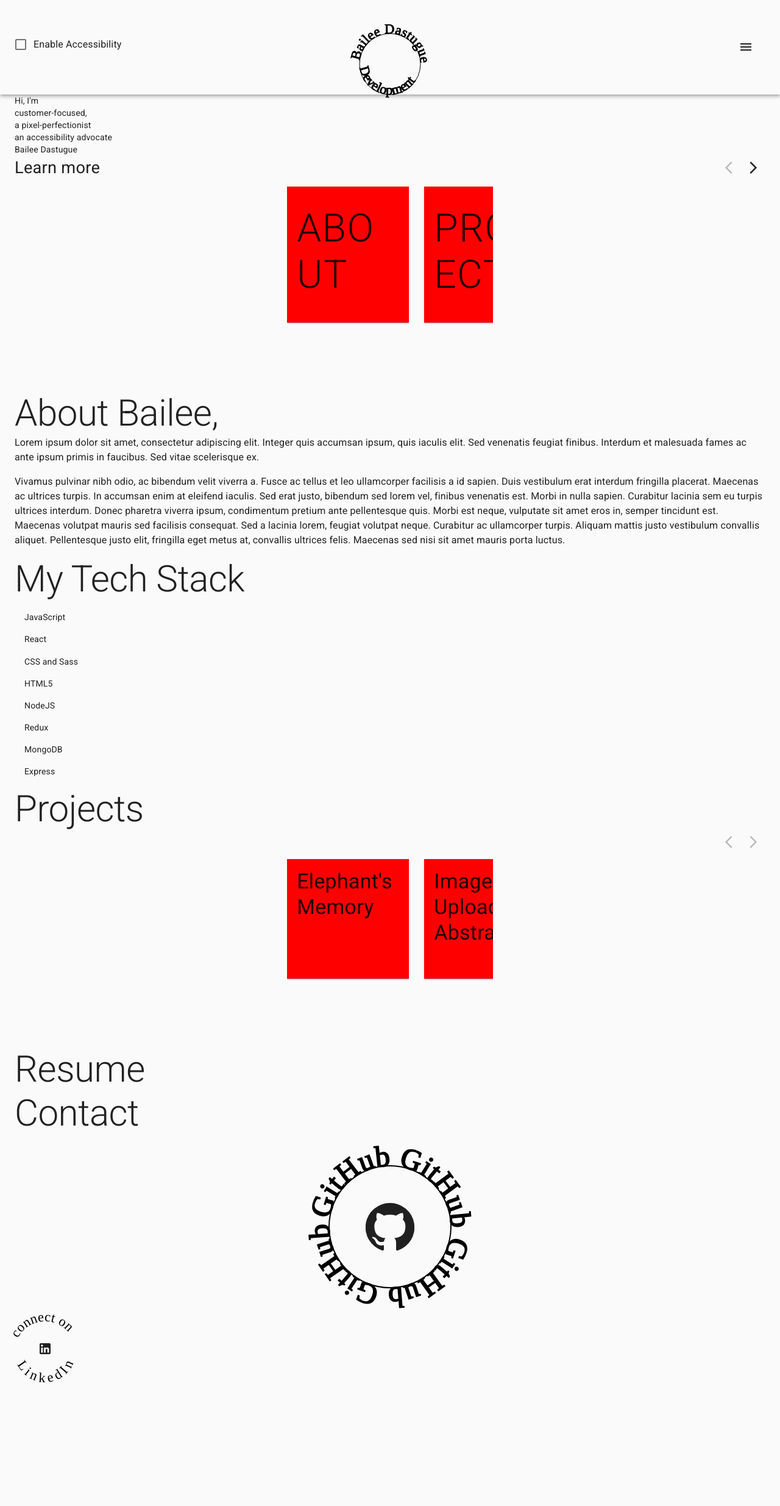
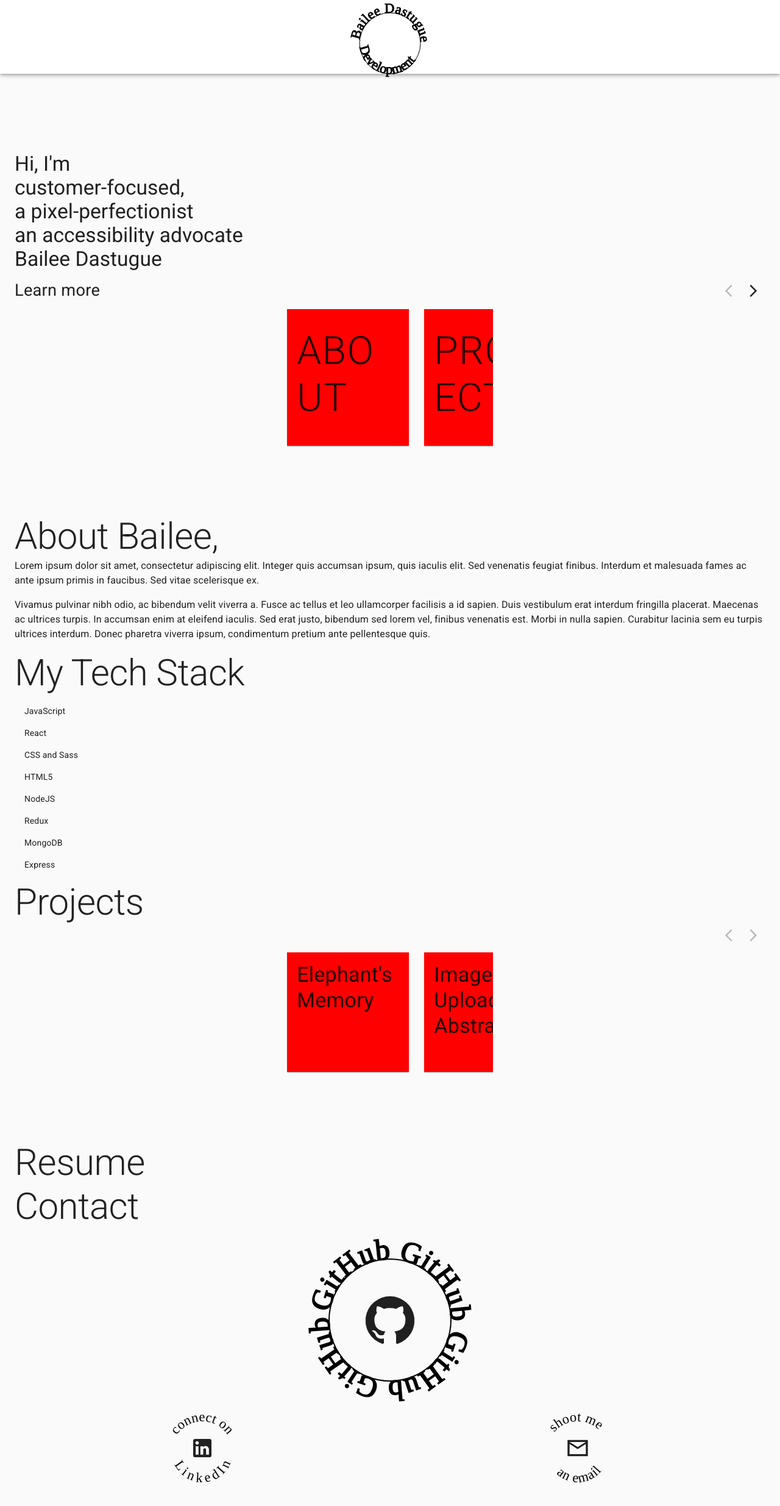
Before and after one commit to baileedastugue/portfolio_v2, a React (Create React App) app in the folder client/: page / in a window 1280 px wide. Shown: the top 2470 px of the page at 61% size. Before the commit the page ends 2317 px from the top, so only its background shows below. Built offline with nearby package versions, Linux system fonts and the light colour scheme.

Commit message:
email button, nav bar transparency, on scroll working with sticky nav bar

```diff
--- a/client/src/components/Sections/About/index.js
+++ b/client/src/components/Sections/About/index.js
@@ -3,7 +3,7 @@ import { Typography, Box } from '@material-ui/core';
 
 const About = (props) => {
   return (
-    <Box id={props.id}>
+    <Box id={props.id} style={{ paddingTop: '120px', marginTop: '-120px' }}>
       <Typography variant='h2'>About Bailee,</Typography>
       <Typography paragraph>
         Lorem ipsum dolor sit amet, consectetur adipiscing elit. Integer quis
@@ -18,12 +18,7 @@ const About = (props) => {
         eleifend iaculis. Sed erat justo, bibendum sed lorem vel, finibus
         venenatis est. Morbi in nulla sapien. Curabitur lacinia sem eu turpis
         ultrices interdum. Donec pharetra viverra ipsum, condimentum pretium
-        ante pellentesque quis. Morbi est neque, vulputate sit amet eros in,
-        semper tincidunt est. Maecenas volutpat mauris sed facilisis consequat.
-        Sed a lacinia lorem, feugiat volutpat neque. Curabitur ac ullamcorper
-        turpis. Aliquam mattis justo vestibulum convallis aliquet. Pellentesque
-        justo elit, fringilla eget metus at, convallis ultrices felis. Maecenas
-        sed nisi sit amet mauris porta luctus.
+        ante pellentesque quis.
       </Typography>
     </Box>
   );
--- a/client/src/components/Sections/Contact/index.js
+++ b/client/src/components/Sections/Contact/index.js
@@ -1,14 +1,22 @@
 import React from 'react';
-import { Typography, Box } from '@material-ui/core';
+import { Typography, Box, Grid } from '@material-ui/core';
 import GitHubButton from '../../Buttons/Contact/GitHubButton';
 import LinkedInButton from '../../Buttons/Contact/LinkedInButton';
+import EmailButton from '../../Buttons/Contact/EmailButton';
 
 const Contact = (props) => {
   return (
-    <Box id={props.id}>
+    <Box id={props.id} style={{ paddingTop: '120px', marginTop: '-120px' }}>
       <Typography variant='h2'>Contact</Typography>
       <GitHubButton />
-      <LinkedInButton />
+      <Grid container justifyContent='center'>
+        <Grid xs={6}>
+          <LinkedInButton />
+        </Grid>
+        <Grid xs={6}>
+          <EmailButton />
+        </Grid>
+      </Grid>
     </Box>
   );
 };
--- a/client/src/components/Sections/Projects/index.js
+++ b/client/src/components/Sections/Projects/index.js
@@ -6,7 +6,7 @@ import ProjectCard from '../../Carousel/ProjectCard';
 
 const Projects = (props) => {
   return (
-    <Box id={props.id}>
+    <Box id={props.id} style={{ paddingTop: '120px', marginTop: '-120px' }}>
       <Typography variant='h2'>Projects</Typography>
       <CarouselContainer slides={projectsData}>
         <ProjectCard />
--- a/client/src/components/Sections/Resume/index.js
+++ b/client/src/components/Sections/Resume/index.js
@@ -3,7 +3,7 @@ import { Box, Typography } from '@material-ui/core';
 
 const Resume = (props) => {
   return (
-    <Box id={props.id}>
+    <Box id={props.id} style={{ paddingTop: '120px', marginTop: '-120px' }}>
       <Typography variant='h2'>Resume</Typography>
     </Box>
   );
--- a/client/src/components/Sections/TechStack/index.js
+++ b/client/src/components/Sections/TechStack/index.js
@@ -4,7 +4,7 @@ import { Box, List, ListItem, Typography } from '@material-ui/core/';
 
 const TechStack = (props) => {
   return (
-    <Box id={props.id}>
+    <Box id={props.id} style={{ paddingTop: '120px', marginTop: '-120px' }}>
       <Typography variant='h2'>My Tech Stack</Typography>
       <List>
         {techStackData.map((tech, i) => (
--- a/client/src/components/Sections/Welcome/index.js
+++ b/client/src/components/Sections/Welcome/index.js
@@ -1,10 +1,24 @@
 import React from 'react';
 import { Box, Typography } from '@material-ui/core';
+import { makeStyles } from '@material-ui/styles';
+
+const useStyles = makeStyles(() => ({
+  root: {
+    fontSize: '2.1rem',
+  },
+}));
 
 const Welcome = (props) => {
+  const classes = useStyles();
+
   return (
     <Box id={props.id}>
-      <Typography variant='p'>
+      <Typography
+        variant='h3'
+        component='p'
+        className={classes.root}
+        gutterBottom
+      >
         Hi, I'm
         <br />
         customer-focused, <br />a pixel-perfectionist
--- a/client/src/components/buttons/contact/EmailButton/index.js
+++ b/client/src/components/buttons/contact/EmailButton/index.js
@@ -0,0 +1,58 @@
+import React from 'react';
+import CircleText from '../../../Layout/CircleText';
+import { Link, Box } from '@material-ui/core';
+import { makeStyles } from '@material-ui/styles';
+import MailOutlineSharpIcon from '@material-ui/icons/MailOutlineSharp';
+
+const useStyles = makeStyles(() => ({
+  root: {
+    position: 'relative',
+    width: '100px',
+    margin: '0 auto',
+    height: '120px',
+    padding: '10px 0',
+  },
+  icon: {
+    position: 'absolute',
+    left: '50%',
+    top: '50%',
+    transform: 'translate(-50%, -50%)',
+    fontSize: '2.5rem',
+  },
+}));
+
+const EmailButton = () => {
+  const classes = useStyles();
+  return (
+    <Link
+      href='mailto: bailee.dast@gmail.com'
+      color='inherit'
+      target='_blank'
+      hover='none'
+    >
+      <Box className={classes.root}>
+        <CircleText
+          circleId='sendEmail'
+          placement='top'
+          fontStyle='heading-primary'
+          size='small'
+          specificClass='sendEmail'
+        >
+          &nbsp;&nbsp;&nbsp;&nbsp;&nbsp;&nbsp;shoot me
+        </CircleText>
+        <CircleText
+          circleId='email'
+          placement='bottom'
+          fontStyle='heading-primary'
+          size='small'
+          specificClass='email'
+        >
+          &nbsp;&nbsp;&nbsp;&nbsp;&nbsp;&nbsp;an email
+        </CircleText>
+        <MailOutlineSharpIcon fontStyle='large' className={classes.icon} />
+      </Box>
+    </Link>
+  );
+};
+
+export default EmailButton;
--- a/client/src/components/buttons/contact/LinkedInButton/index.js
+++ b/client/src/components/buttons/contact/LinkedInButton/index.js
@@ -7,14 +7,17 @@ import LinkedInIcon from '@material-ui/icons/LinkedIn';
 const useStyles = makeStyles(() => ({
   root: {
     position: 'relative',
-    width: 'min-content',
-    height: '100px',
+    width: '100px',
+    margin: '0 auto',
+    height: '120px',
+    padding: '10px 0',
   },
   icon: {
     position: 'absolute',
     left: '50%',
     top: '50%',
     transform: 'translate(-50%, -50%)',
+    fontSize: '2.5rem',
   },
 }));
 
@@ -35,7 +38,7 @@ const LinkedInButton = () => {
           size='small'
           specificClass='connect'
         >
-          &nbsp;&nbsp;&nbsp;&nbsp;connect on
+          &nbsp;&nbsp;&nbsp;&nbsp;&nbsp;connect on
         </CircleText>
         <CircleText
           circleId='linkedIn'
--- a/client/src/components/layout/nav/index.js
+++ b/client/src/components/layout/nav/index.js
@@ -1,11 +1,15 @@
 import React from 'react';
 import Logo from '../Logo';
-import Menu from '@material-ui/icons/Menu';
-import EnableAccessibility from '../../Buttons/Accessibility/EnableAccessibility';
+// import Menu from '@material-ui/icons/Menu';
+// import EnableAccessibility from '../../Buttons/Accessibility/EnableAccessibility';
 import { AppBar, Button, Grid, Toolbar } from '@material-ui/core';
 import { makeStyles } from '@material-ui/core/styles';
 
 const useStyles = makeStyles(() => ({
+  root: {
+    margin: '0 0 10%',
+    backgroundColor: 'rgba(255, 255, 255, .97)',
+  },
   gridItemCenter: {
     display: 'flex',
     justifyContent: 'center',
@@ -19,7 +23,7 @@ const useStyles = makeStyles(() => ({
 const Nav = () => {
   const classes = useStyles();
   return (
-    <AppBar position='static' color='transparent'>
+    <AppBar position='sticky' className={classes.root}>
       <Toolbar>
         <Grid
           container
@@ -27,22 +31,22 @@ const Nav = () => {
           direction='row'
           className={classes.item}
         >
-          <Grid item xs={4}>
+          {/* <Grid item xs={4}>
             <EnableAccessibility />
-          </Grid>
+          </Grid> */}
           <Grid
             item
-            xs={4}
+            xs={12}
             className={classes.gridItemCenter}
-            style={{ margin: '4% 0 0 ' }}
+            style={{ margin: '15px 0 0 ' }}
           >
             <Logo size='small' />
           </Grid>
-          <Grid item xs={4} className={classes.gridItemEnd}>
+          {/* <Grid item xs={4} className={classes.gridItemEnd}>
             <Button>
               <Menu />
             </Button>
-          </Grid>
+          </Grid> */}
         </Grid>
       </Toolbar>
     </AppBar>
--- a/client/src/sass/components/layout/_circletext.scss
+++ b/client/src/sass/components/layout/_circletext.scss
@@ -67,11 +67,11 @@
   }
   &.linkedIn {
     letter-spacing: 5px;
-    svg {
-      stroke: none;
-    }
   }
-  &.connect {
+  &.email {
+    letter-spacing: 1px;
+  }
+  &.connect, &.linkedIn, &.sendEmail, &.email {
     svg{
       stroke: none;
     }
```
